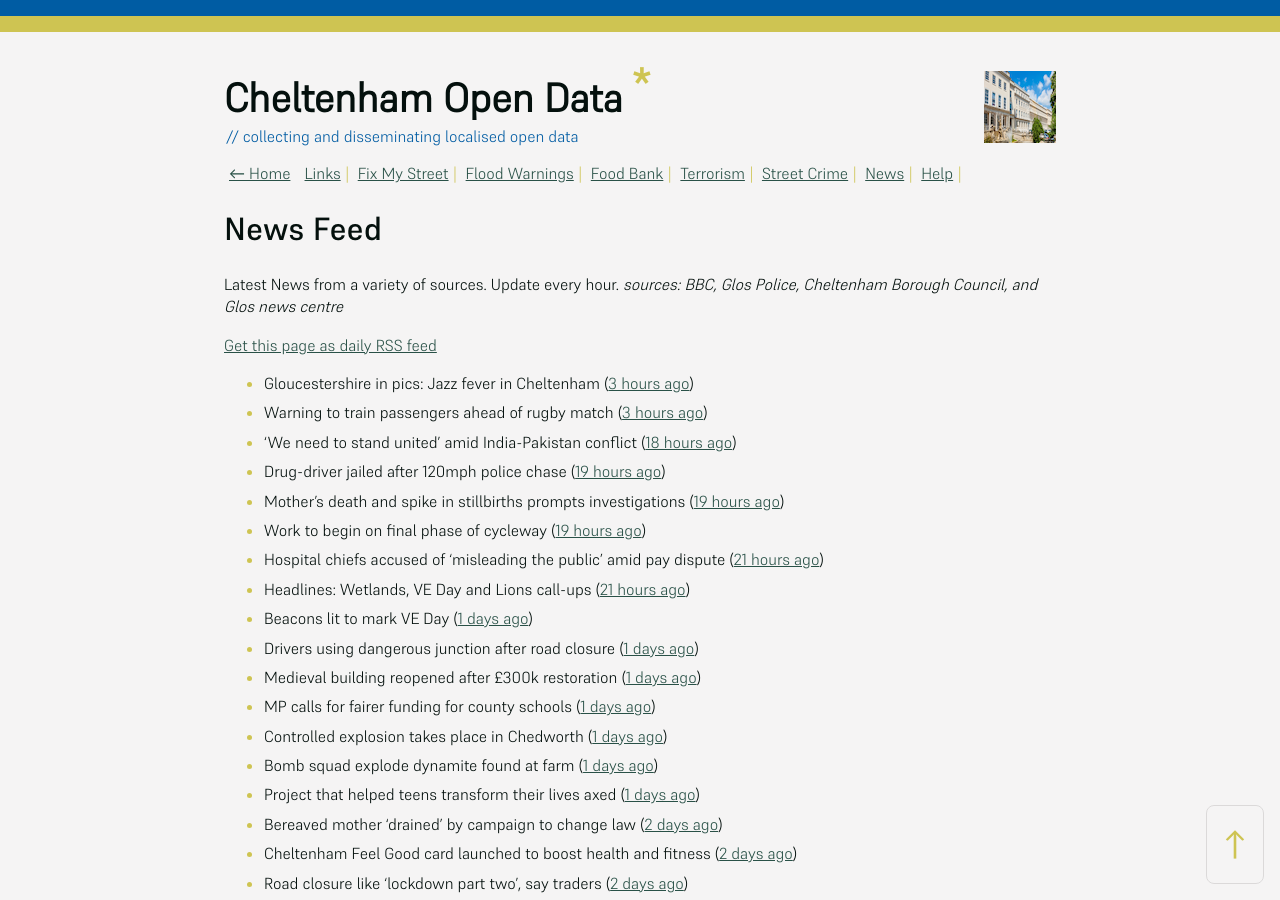
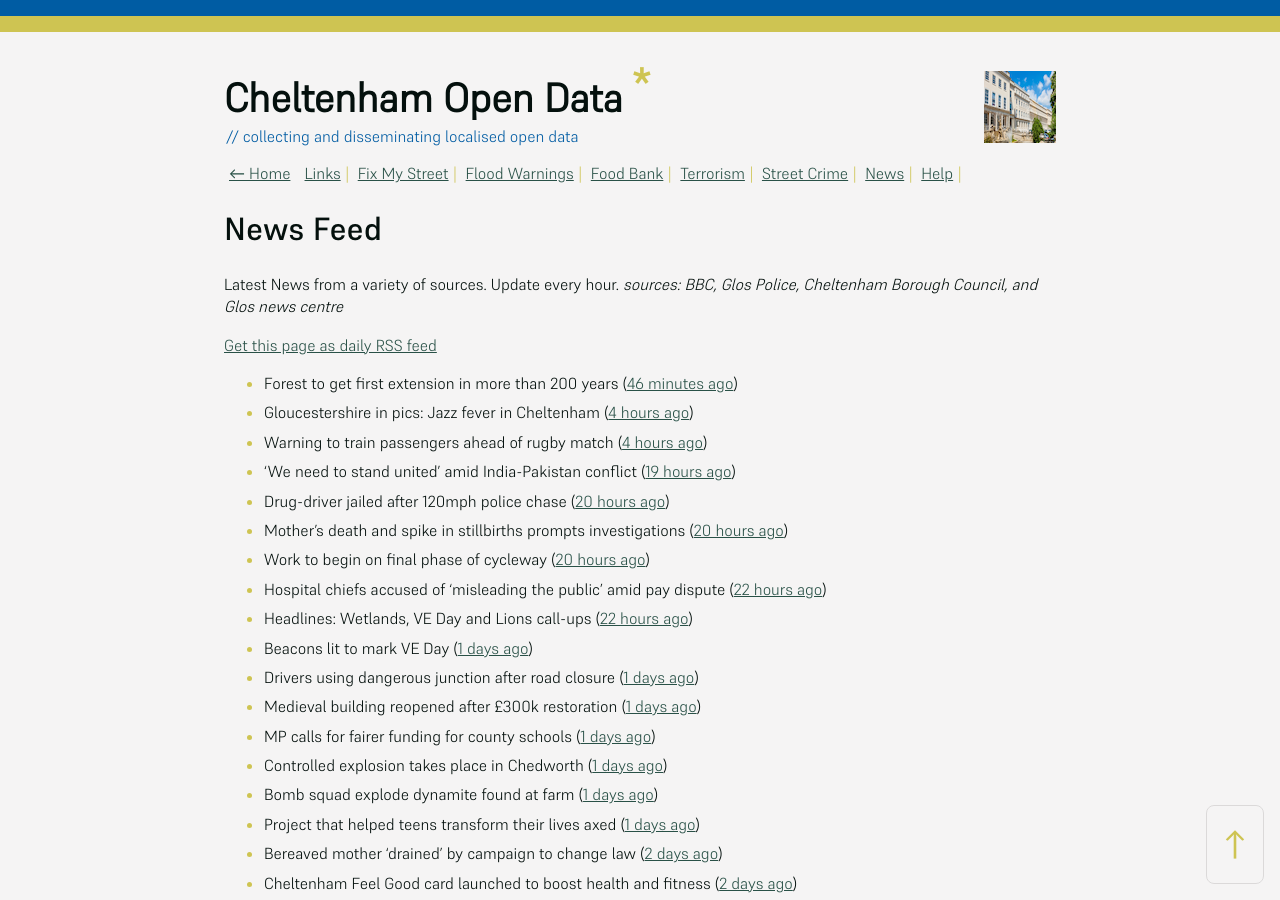
Before and after one commit to mat-0/cheltenham-open-data, a Jekyll site: the page built from _pages/news.md, in a window 1280 px wide and 900 px high. Built offline with Jekyll 4.4.1, drawn with Linux system fonts in a browser that asks for light colours.

Commit message:
Updated 2025-05-10 10:57:50

```diff
--- a/_pages/news.md
+++ b/_pages/news.md
@@ -12,14 +12,15 @@ _sources: BBC, Glos Police, Cheltenham Borough Council, and Glos news centre_
 [Get this page as daily RSS feed](/daily.rss)
 
 <!-- news_marker starts -->
-- Gloucestershire in pics: Jazz fever in Cheltenham ([3 hours ago](https://www.bbc.com/news/articles/cql23676qlgo))
-- Warning to train passengers ahead of rugby match ([3 hours ago](https://www.bbc.com/news/articles/cde2e6kx43xo))
-- 'We need to stand united' amid India-Pakistan conflict ([18 hours ago](https://www.bbc.com/news/articles/cx202gvxgj7o))
-- Drug-driver jailed after 120mph police chase ([19 hours ago](https://www.bbc.com/news/articles/c8jgl2gdj3jo))
-- Mother’s death and spike in stillbirths prompts investigations ([19 hours ago](https://gloucesternewscentre.co.uk/mothers-death-and-spike-in-stillbirths-prompts-investigations/))
-- Work to begin on final phase of cycleway ([19 hours ago](https://www.bbc.com/news/articles/cjwq3242dego))
-- Hospital chiefs accused of ‘misleading the public’ amid pay dispute ([21 hours ago](https://gloucesternewscentre.co.uk/hospital-chiefs-accused-of-misleading-the-public-amid-pay-dispute/))
-- Headlines: Wetlands, VE Day and Lions call-ups ([21 hours ago](https://www.bbc.com/news/articles/c4gre522d7lo))
+- Forest to get first extension in more than 200 years ([46 minutes ago](https://www.bbc.com/news/articles/cx2w2d1ww0yo))
+- Gloucestershire in pics: Jazz fever in Cheltenham ([4 hours ago](https://www.bbc.com/news/articles/cql23676qlgo))
+- Warning to train passengers ahead of rugby match ([4 hours ago](https://www.bbc.com/news/articles/cde2e6kx43xo))
+- 'We need to stand united' amid India-Pakistan conflict ([19 hours ago](https://www.bbc.com/news/articles/cx202gvxgj7o))
+- Drug-driver jailed after 120mph police chase ([20 hours ago](https://www.bbc.com/news/articles/c8jgl2gdj3jo))
+- Mother’s death and spike in stillbirths prompts investigations ([20 hours ago](https://gloucesternewscentre.co.uk/mothers-death-and-spike-in-stillbirths-prompts-investigations/))
+- Work to begin on final phase of cycleway ([20 hours ago](https://www.bbc.com/news/articles/cjwq3242dego))
+- Hospital chiefs accused of ‘misleading the public’ amid pay dispute ([22 hours ago](https://gloucesternewscentre.co.uk/hospital-chiefs-accused-of-misleading-the-public-amid-pay-dispute/))
+- Headlines: Wetlands, VE Day and Lions call-ups ([22 hours ago](https://www.bbc.com/news/articles/c4gre522d7lo))
 - Beacons lit to mark VE Day ([1 days ago](https://www.bbc.com/news/videos/c74nln2wnzko))
 - Drivers using dangerous junction after road closure ([1 days ago](https://www.bbc.com/news/articles/c0qnq5jvwz0o))
 - Medieval building reopened after £300k restoration ([1 days ago](https://www.bbc.com/news/articles/cwy6y3d1xz0o))
```
Also changed, not shown: _data/flood.json (+5 -69 lines), _pages/fix-my-street.md (+3 -3 lines), index.md (+5 -5 lines).
